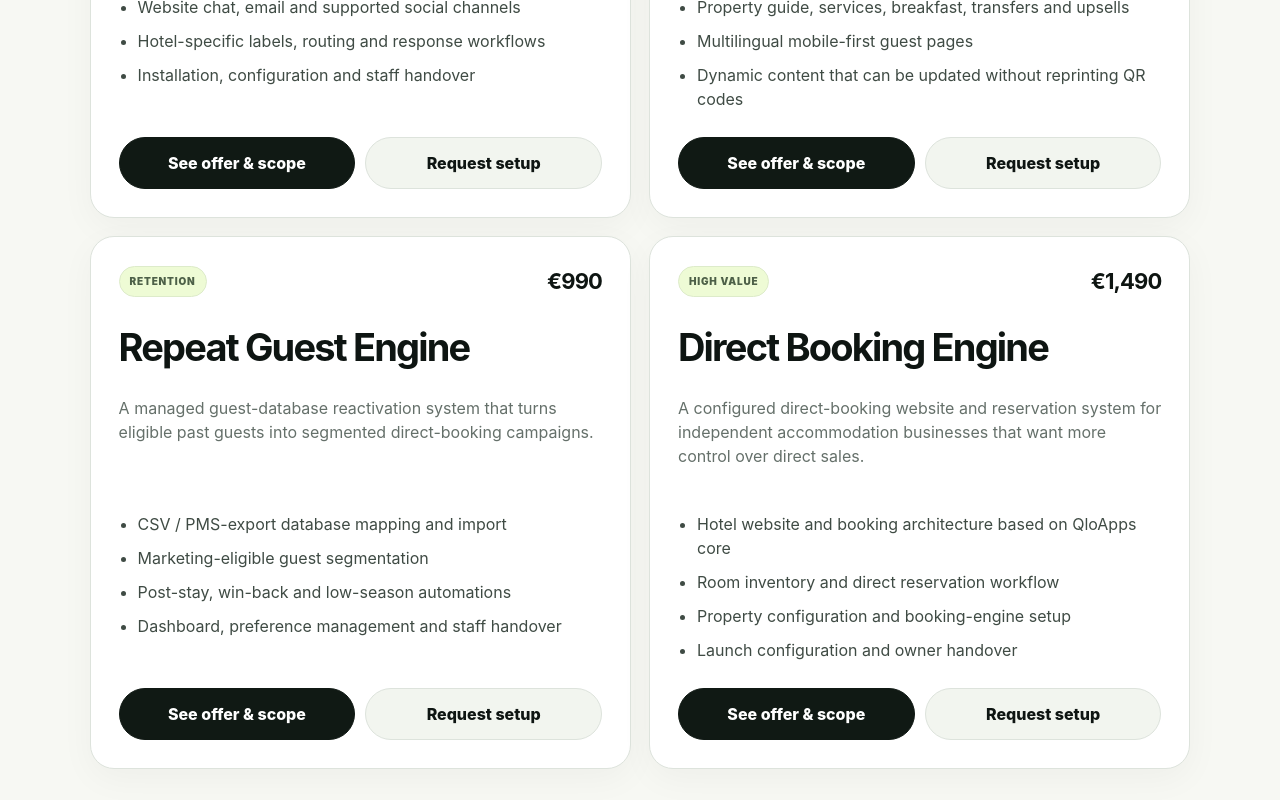
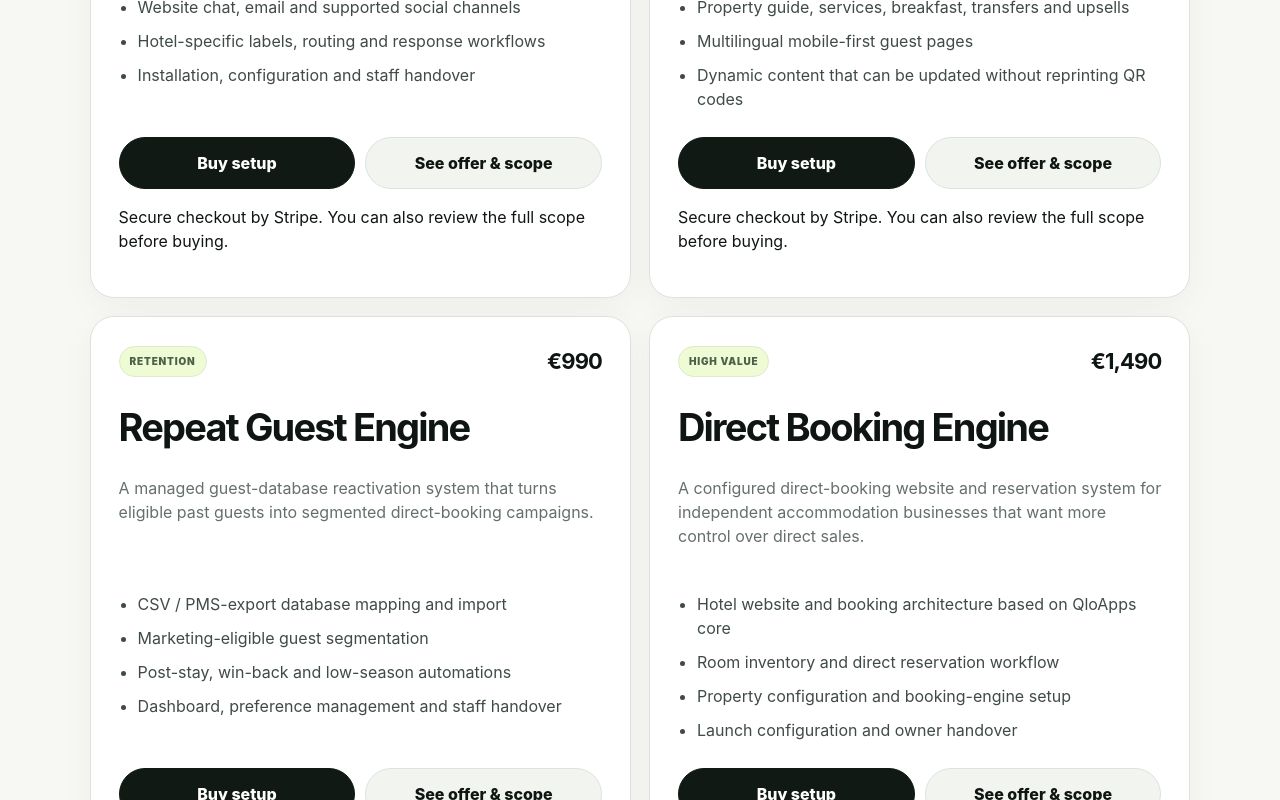
Before and after one commit to vincenzoproto/DigitalGrowthKits, a Next.js app: page / in a window 1280 px wide. Shown: the part 4060-4860 px from the top of the page. Built offline with nearby package versions, Linux system fonts and the light colour scheme; no server answers.

Commit message:
Add live Stripe purchase CTA to GuestFlow cards

```diff
--- a/components/ProductCard.tsx
+++ b/components/ProductCard.tsx
@@ -9,7 +9,7 @@ export default function ProductCard({ product }: { product: Product }) {
     "direct-booking-engine": "/direct-booking-engine",
   };
   const productPage = productPages[product.id];
-  const setupHref = `/request-setup?product=${encodeURIComponent(product.slug)}`;
+  const buyHref = `/buy/${product.id}`;
 
   return (
     <article className="product-card">
@@ -23,9 +23,10 @@ export default function ProductCard({ product }: { product: Product }) {
         {product.bullets.map((bullet) => <li key={bullet}>{bullet}</li>)}
       </ul>
       <div className="card-actions">
-        <Link className="buy-button button-link" href={productPage}>See offer & scope</Link>
-        <Link className="buy-button button-link secondary-button" href={setupHref}>Request setup</Link>
+        <Link className="buy-button button-link" href={buyHref}>Buy setup</Link>
+        <Link className="buy-button button-link secondary-button" href={productPage}>See offer & scope</Link>
       </div>
+      <p className="card-payment-note">Secure checkout by Stripe. You can also review the full scope before buying.</p>
     </article>
   );
 }
```
